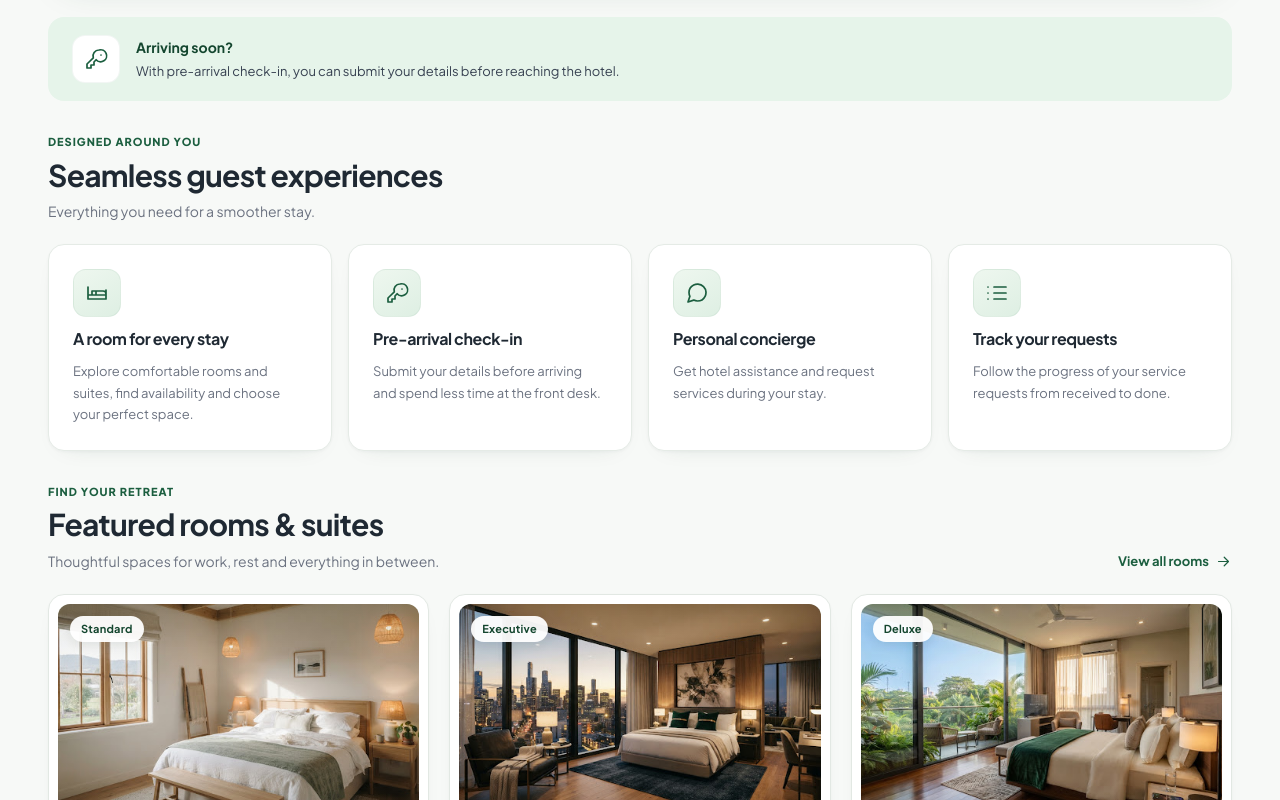
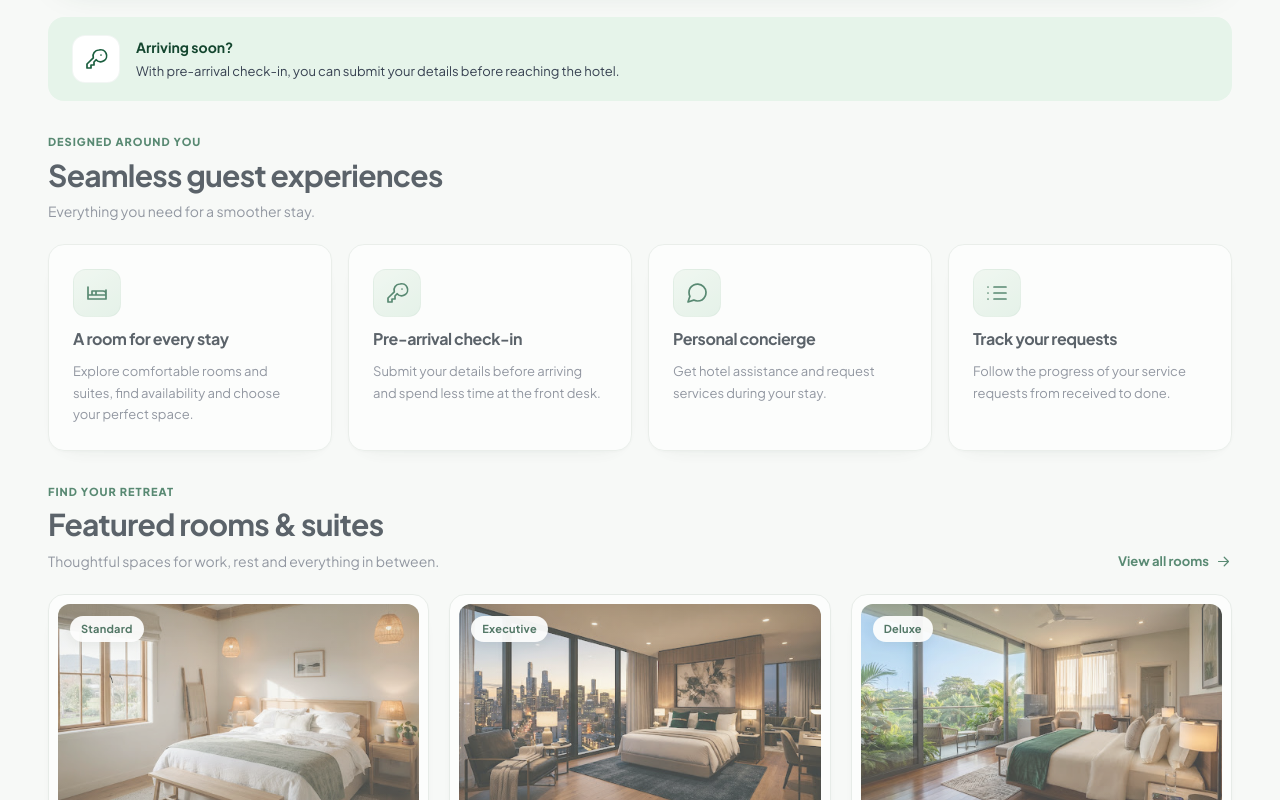
Before and after one commit to Soft-Nation-dev/grandstay, a Next.js app: page / in a window 1280 px wide. Shown: the part 820-1620 px from the top of the page. Built offline with nearby package versions, Linux system fonts and the light colour scheme.

Commit message:
Reveal home sections as they enter the viewport

```diff
--- a/app/premium.css
+++ b/app/premium.css
@@ -145,3 +145,13 @@ button:disabled { opacity:.58; }
 @media (prefers-reduced-motion:reduce) {
   *,*::before,*::after { animation:none!important; transition:none!important; scroll-behavior:auto!important; }
 }
+
+@supports (animation-timeline:view()) {
+  @media (prefers-reduced-motion:no-preference) {
+    .home-content .content-section>.section-heading,.home-content .experience-card,.home-content .room-grid>.room-card,.home-content .facility-grid>.facility-card,.home-content>.closing-banner {
+      animation:gs-fade linear both;
+      animation-timeline:view();
+      animation-range:entry 0% entry 45%;
+    }
+  }
+}
```
